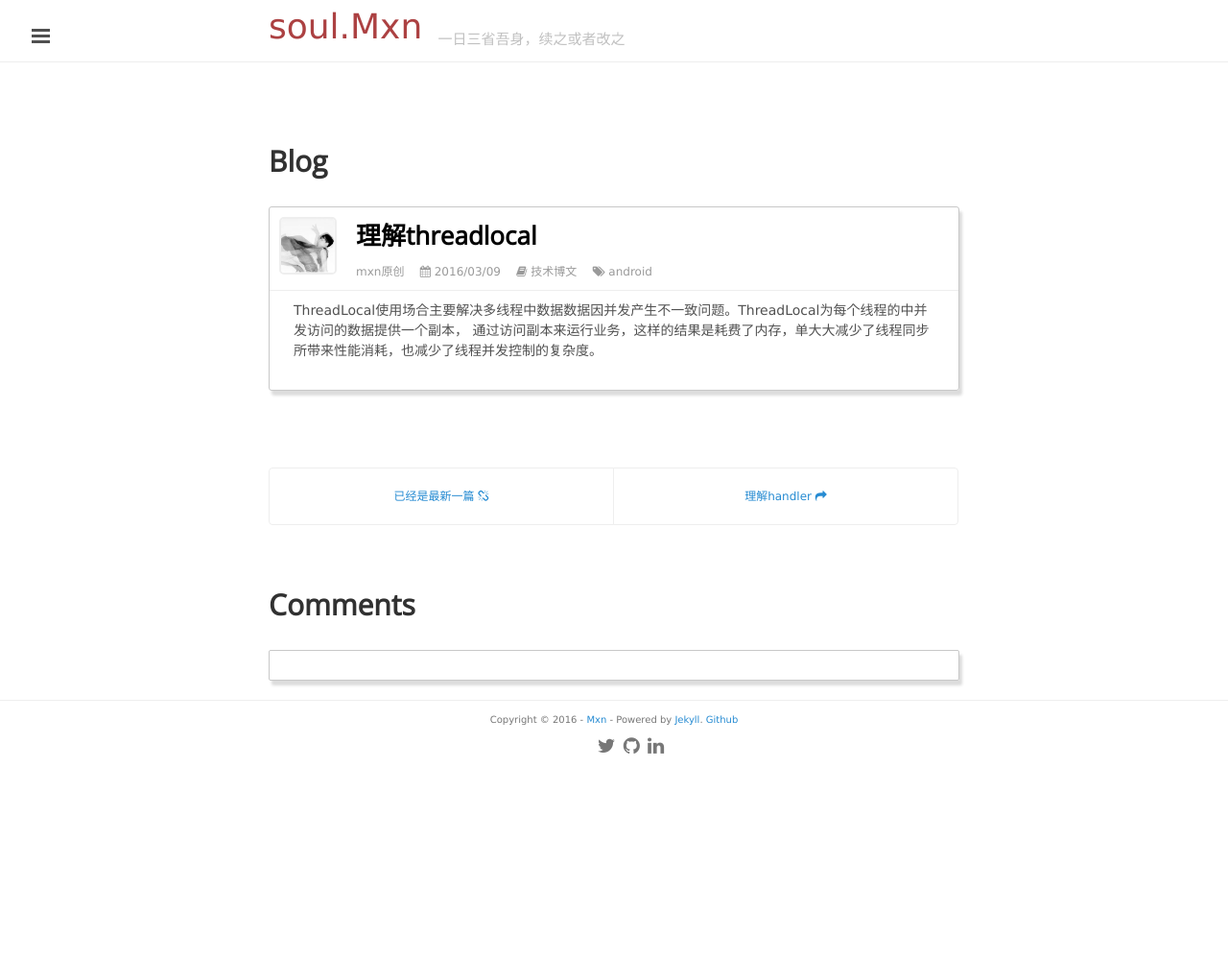
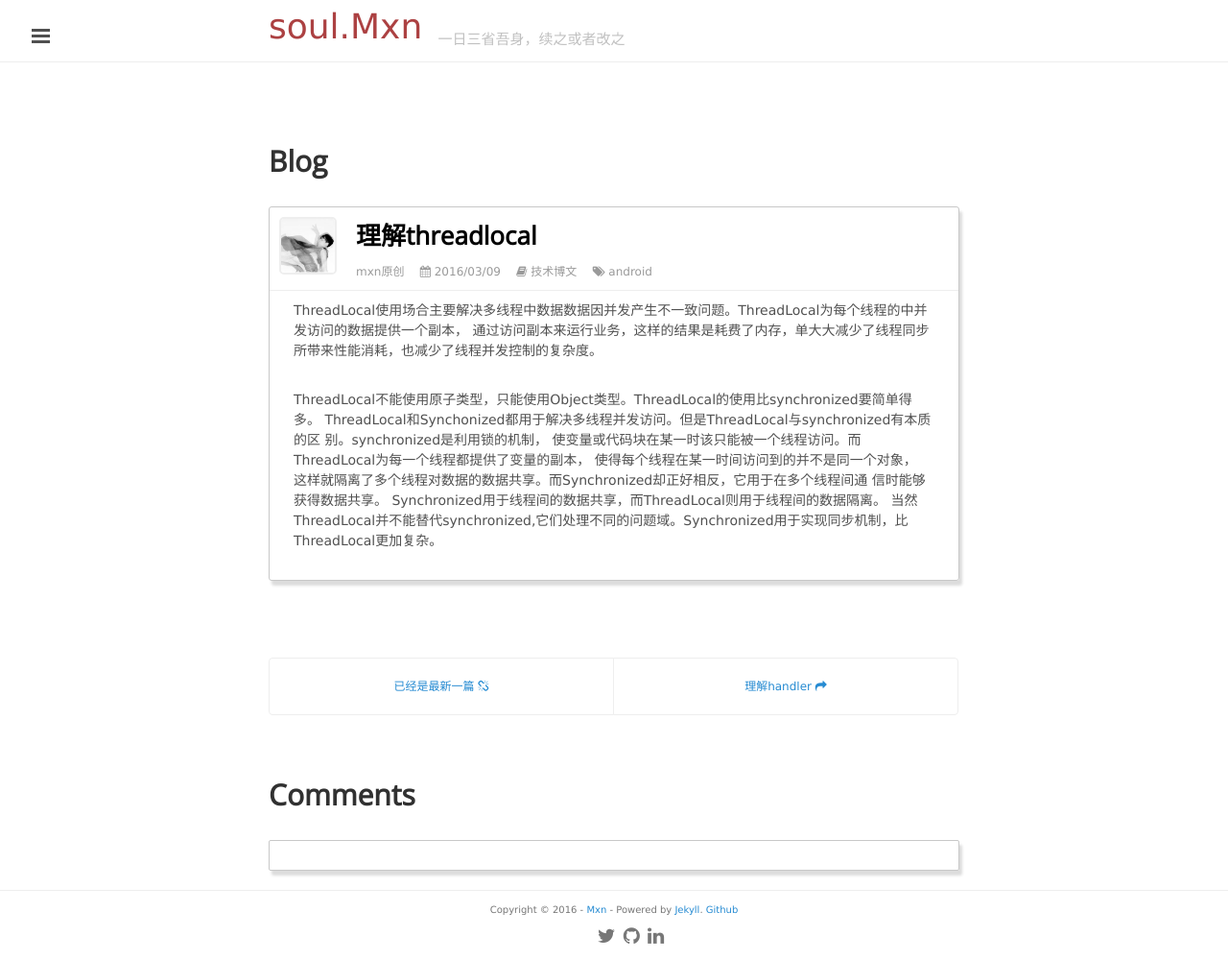
Before and after one commit to mxn21/mxn21.github.io, a Jekyll site: the page built from _posts/2016-3-9-理解Threadlocal.md, in a window 1280 px wide. Shown: the whole page at 96% size. Built offline with Jekyll 4.4.1, drawn with Linux system fonts in a browser that asks for light colours; Markdown is read by kramdown in place of the engine named in the settings; comment, search, counter and statistics services are not loaded; before the commit the page ends 900 px from its top, so only the background shows below that.

Commit message:
23432423

```diff
--- a/_posts/2016-3-9-理解Threadlocal.md
+++ b/_posts/2016-3-9-理解Threadlocal.md
@@ -8,3 +8,10 @@
 
 ThreadLocal使用场合主要解决多线程中数据数据因并发产生不一致问题。ThreadLocal为每个线程的中并发访问的数据提供一个副本，
 通过访问副本来运行业务，这样的结果是耗费了内存，单大大减少了线程同步所带来性能消耗，也减少了线程并发控制的复杂度。
+
+ThreadLocal不能使用原子类型，只能使用Object类型。ThreadLocal的使用比synchronized要简单得多。
+ThreadLocal和Synchonized都用于解决多线程并发访问。但是ThreadLocal与synchronized有本质的区 别。synchronized是利用锁的机制，
+使变量或代码块在某一时该只能被一个线程访问。而ThreadLocal为每一个线程都提供了变量的副本， 使得每个线程在某一时间访问到的并不是同一个对象，
+这样就隔离了多个线程对数据的数据共享。而Synchronized却正好相反，它用于在多个线程间通 信时能够获得数据共享。
+Synchronized用于线程间的数据共享，而ThreadLocal则用于线程间的数据隔离。
+当然ThreadLocal并不能替代synchronized,它们处理不同的问题域。Synchronized用于实现同步机制，比ThreadLocal更加复杂。
```
